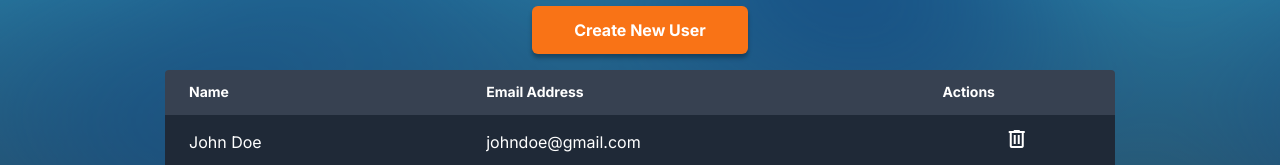
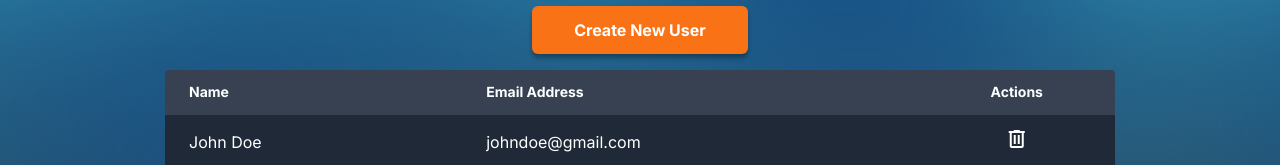
Before and after one commit to Sillor/timewise-client, a React (Vite) app: page /users in a window 1280 px wide. Shown: the part 225-390 px from the top of the page. Built offline with nearby package versions, Linux system fonts and the light colour scheme.

Commit message:
centered table heading

```diff
--- a/src/timetracker/pages/users-page/Users.jsx
+++ b/src/timetracker/pages/users-page/Users.jsx
@@ -64,7 +64,7 @@ const Users = () => {
             <tr>
               <th className="px-6 py-3">Name</th>
               <th className="px-6 py-3">Email Address</th>
-              <th className="px-6 py-3">Actions</th>
+              <th className="px-6 py-3 text-center">Actions</th>
             </tr>
           </thead>
           <tbody>
```
